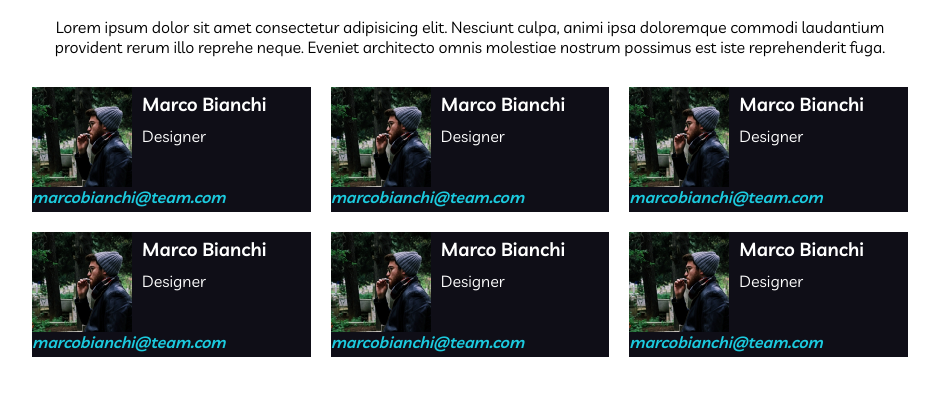
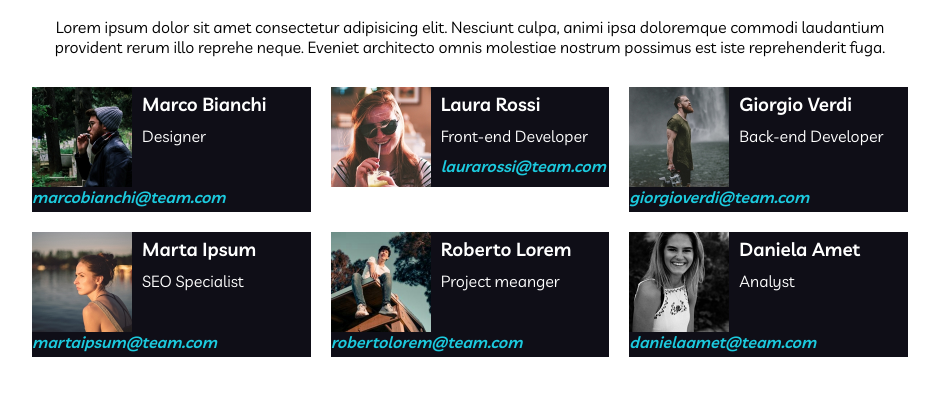
Before and after one commit to DamianoCasolari/html-css-float-cards, a plain HTML site: page index.html in a window 1280 px wide. Shown: the part 63-458 px from the top of the page, without its empty margins (170-1109 px from the left). Drawn offline with Linux system fonts and the light colour scheme.

Commit message:
add updated data

```diff
--- a/assets/css/style.css
+++ b/assets/css/style.css
@@ -71,4 +71,5 @@ h1 {
 .col address {
     color: var(--clr-heavenly);
     font-weight: bold;
+    font-style: none;
 }
--- a/index.html
+++ b/index.html
@@ -34,43 +34,43 @@
                 </div>
             </div>
             <div class="col clearfix">
-                <img src="./assets/img/male1.png" alt="Marco Bianchi">
+                <img src="./assets/img/female1.png" alt="Laura Rossi">
                 <div class="info">
-                    <h3>Marco Bianchi</h3>
-                    <div>Designer</div>
-                    <address>marcobianchi@team.com</address>
+                    <h3>Laura Rossi</h3>
+                    <div>Front-end Developer</div>
+                    <address>laurarossi@team.com</address>
                 </div>
             </div>
             <div class="col clearfix">
-                <img src="./assets/img/male1.png" alt="Marco Bianchi">
+                <img src="./assets/img/male2.png" alt="Marco Bianchi">
                 <div class="info">
-                    <h3>Marco Bianchi</h3>
-                    <div>Designer</div>
-                    <address>marcobianchi@team.com</address>
+                    <h3>Giorgio Verdi</h3>
+                    <div>Back-end Developer</div>
+                    <address>giorgioverdi@team.com</address>
                 </div>
             </div>
             <div class="col clearfix">
-                <img src="./assets/img/male1.png" alt="Marco Bianchi">
+                <img src="./assets/img/female2.png" alt="Marta Ipsum">
                 <div class="info">
-                    <h3>Marco Bianchi</h3>
-                    <div>Designer</div>
-                    <address>marcobianchi@team.com</address>
+                    <h3>Marta Ipsum</h3>
+                    <div>SEO Specialist</div>
+                    <address>martaipsum@team.com</address>
                 </div>
             </div>
             <div class="col clearfix">
-                <img src="./assets/img/male1.png" alt="Marco Bianchi">
+                <img src="./assets/img/male3.png" alt="Roberto LOrem">
                 <div class="info">
-                    <h3>Marco Bianchi</h3>
-                    <div>Designer</div>
-                    <address>marcobianchi@team.com</address>
+                    <h3>Roberto Lorem</h3>
+                    <div>Project meanger</div>
+                    <address>robertolorem@team.com</address>
                 </div>
             </div>
             <div class="col clearfix">
-                <img src="./assets/img/male1.png" alt="Marco Bianchi">
+                <img src="./assets/img/female3.png" alt="Daniela Amet">
                 <div class="info">
-                    <h3>Marco Bianchi</h3>
-                    <div>Designer</div>
-                    <address>marcobianchi@team.com</address>
+                    <h3>Daniela Amet</h3>
+                    <div>Analyst</div>
+                    <address>danielaamet@team.com</address>
                 </div>
             </div>
 
```
